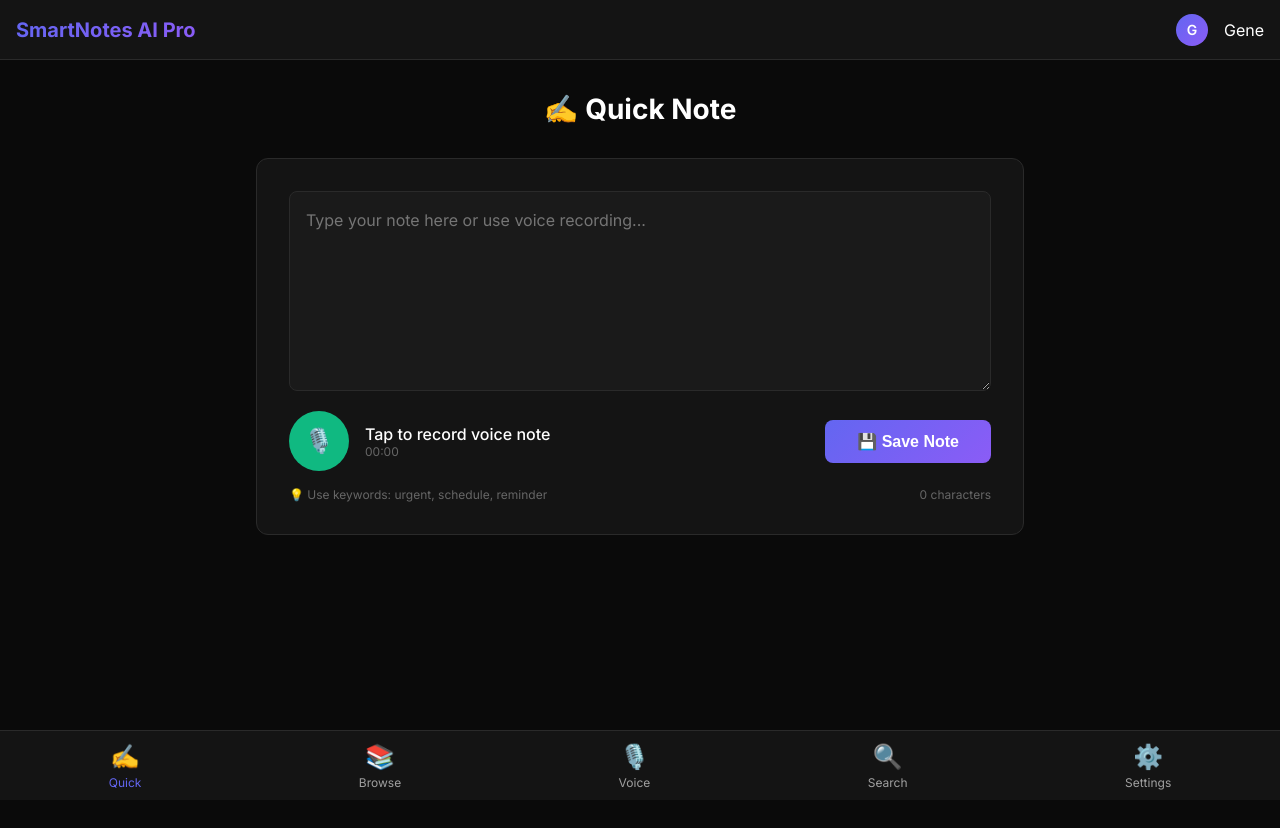
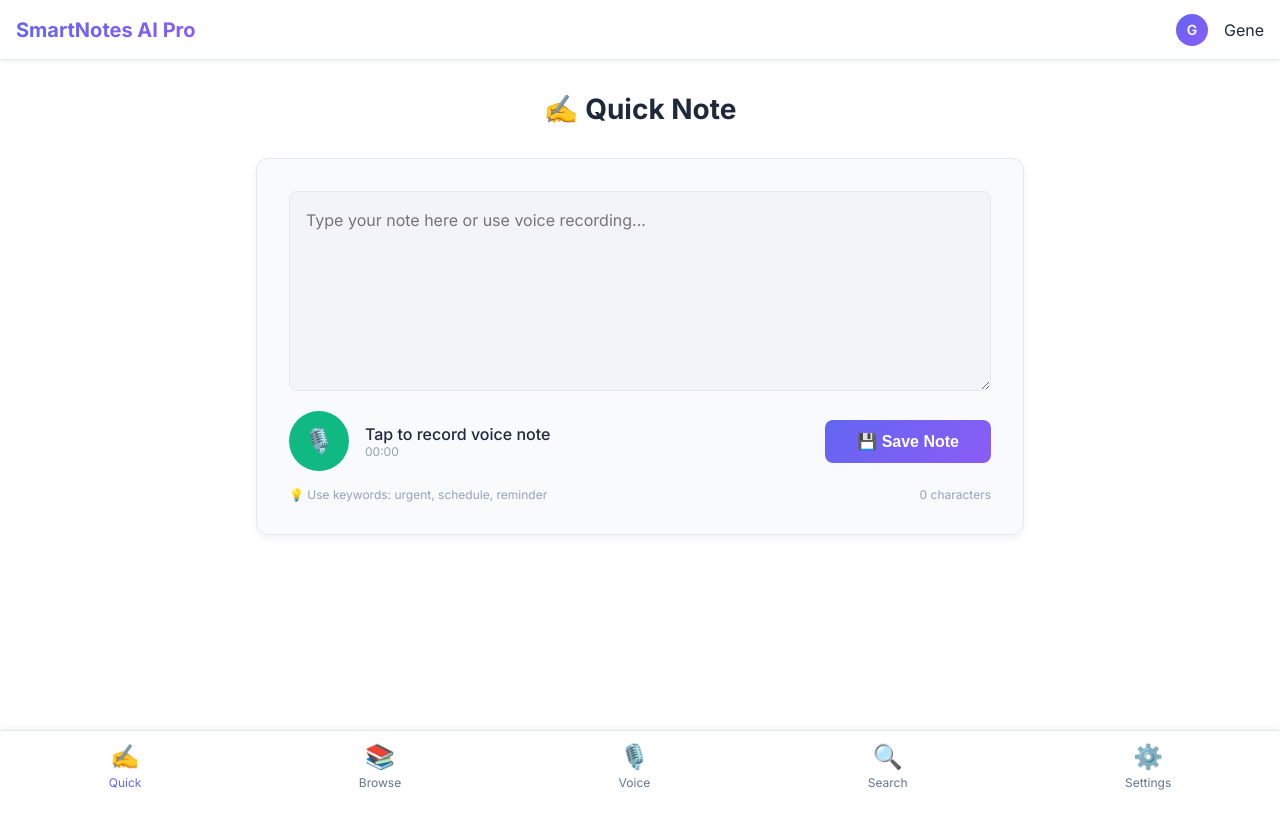
Before and after one commit to notanotherpeter-a11y/smart-notes-ai-pro, a plain HTML site: page index.html in a window 1280 px wide. Drawn offline with Linux system fonts and the light colour scheme.

Commit message:
THEME: Switch from dark to light theme! Clean white background with subtle shadows

```diff
--- a/index.html
+++ b/index.html
@@ -3,7 +3,7 @@
 <head>
 <meta charset="UTF-8">
 <meta name="viewport" content="width=device-width, initial-scale=1.0">
-<title>SmartNotes AI Pro - Multi Page</title>
+<title>SmartNotes AI Pro - Light Theme</title>
 <link href="https://fonts.googleapis.com/css2?family=Inter:wght@300;400;500;600;700&display=swap" rel="stylesheet">
 <style>
 * {
@@ -13,14 +13,14 @@
 }
 
 :root {
-  --bg-primary: #0a0a0a;
-  --bg-secondary: #141414;
-  --bg-card: #1a1a1a;
-  --bg-hover: #252525;
-  --border: #2a2a2a;
-  --text-primary: #ffffff;
-  --text-secondary: #a0a0a0;
-  --text-muted: #666666;
+  --bg-primary: #ffffff;
+  --bg-secondary: #f8fafc;
+  --bg-card: #f1f5f9;
+  --bg-hover: #e2e8f0;
+  --border: #e2e8f0;
+  --text-primary: #1e293b;
+  --text-secondary: #64748b;
+  --text-muted: #94a3b8;
   --accent: #6366f1;
   --accent-hover: #4f46e5;
   --success: #10b981;
@@ -45,13 +45,14 @@ body {
   left: 0;
   right: 0;
   height: 60px;
-  background: var(--bg-secondary);
+  background: var(--bg-primary);
   border-bottom: 1px solid var(--border);
   display: flex;
   align-items: center;
   justify-content: space-between;
   padding: 0 1rem;
   z-index: 1000;
+  box-shadow: 0 2px 4px rgba(0,0,0,0.05);
 }
 
 .app-logo {
@@ -89,12 +90,13 @@ body {
   left: 0;
   right: 0;
   height: 70px;
-  background: var(--bg-secondary);
+  background: var(--bg-primary);
   border-top: 1px solid var(--border);
   display: flex;
   justify-content: space-around;
   align-items: center;
   z-index: 1000;
+  box-shadow: 0 -2px 4px rgba(0,0,0,0.05);
 }
 
 .nav-item {
@@ -155,6 +157,7 @@ body {
   border: 1px solid var(--border);
   padding: 2rem;
   margin-bottom: 2rem;
+  box-shadow: 0 4px 8px rgba(0,0,0,0.05);
 }
 
 .note-input {
@@ -270,12 +273,13 @@ body {
 }
 
 .note-card {
-  background: var(--bg-secondary);
+  background: var(--bg-primary);
   border: 1px solid var(--border);
   border-radius: 8px;
   padding: 1rem;
   cursor: pointer;
   transition: all 0.2s ease;
+  box-shadow: 0 2px 4px rgba(0,0,0,0.05);
 }
 
 .note-card:hover {
@@ -339,6 +343,7 @@ body {
   border: 1px solid var(--border);
   padding: 3rem;
   margin-bottom: 2rem;
+  box-shadow: 0 4px 8px rgba(0,0,0,0.05);
 }
 
 .voice-visualizer {
@@ -370,12 +375,13 @@ body {
 .search-box {
   width: 100%;
   padding: 1rem;
-  background: var(--bg-secondary);
+  background: var(--bg-primary);
   border: 1px solid var(--border);
   border-radius: 8px;
   color: var(--text-primary);
   font-size: 1rem;
   margin-bottom: 2rem;
+  box-shadow: 0 2px 4px rgba(0,0,0,0.05);
 }
 
 .search-box:focus {
@@ -412,6 +418,7 @@ body {
   border: 1px solid var(--border);
   padding: 2rem;
   margin-bottom: 2rem;
+  box-shadow: 0 4px 8px rgba(0,0,0,0.05);
 }
 
 .settings-title {
@@ -468,7 +475,7 @@ body {
   position: fixed;
   top: 80px;
   right: 1rem;
-  background: var(--bg-card);
+  background: var(--bg-primary);
   border: 1px solid var(--border);
   border-radius: 8px;
   padding: 1rem;
@@ -476,6 +483,7 @@ body {
   z-index: 10001;
   transform: translateX(400px);
   transition: transform 0.3s ease;
+  box-shadow: 0 4px 12px rgba(0,0,0,0.1);
 }
 
 .notification.show {
```
